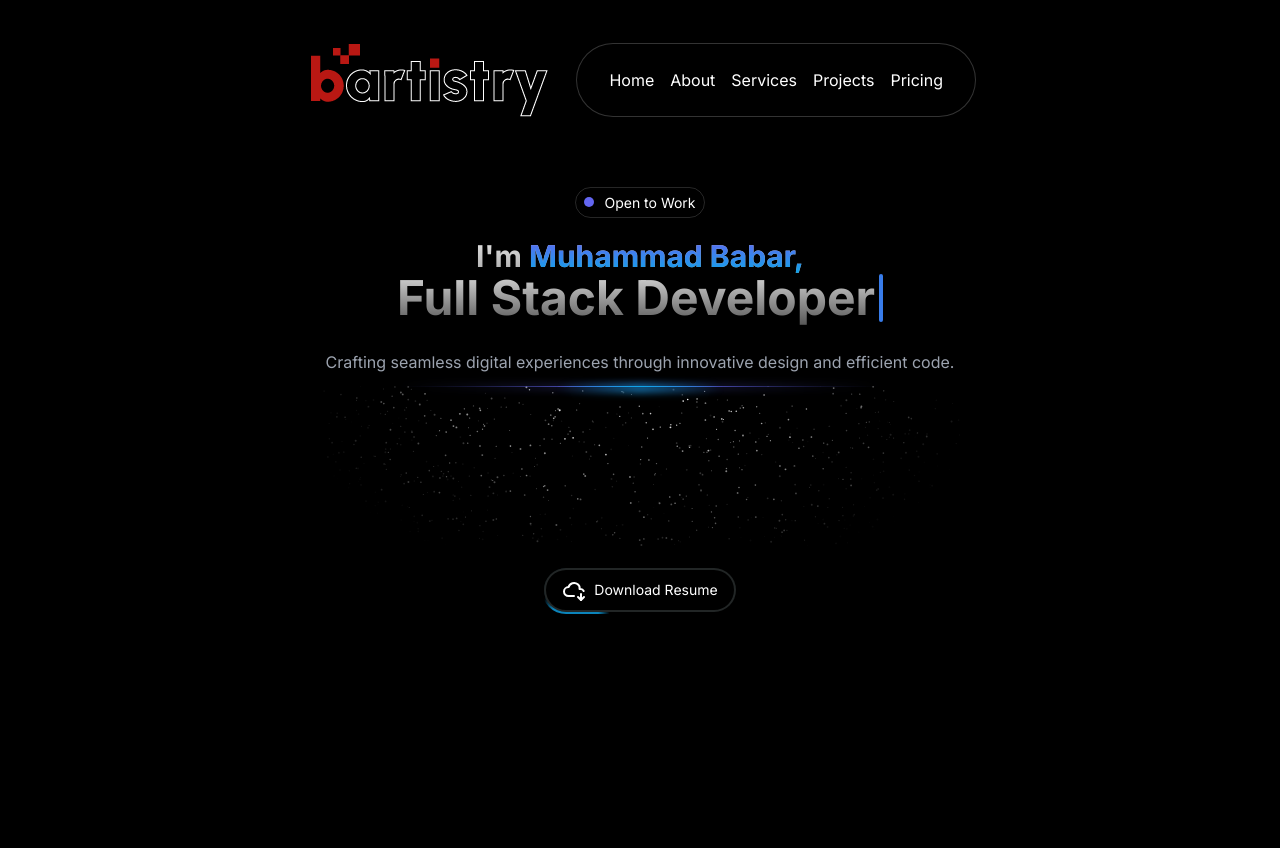
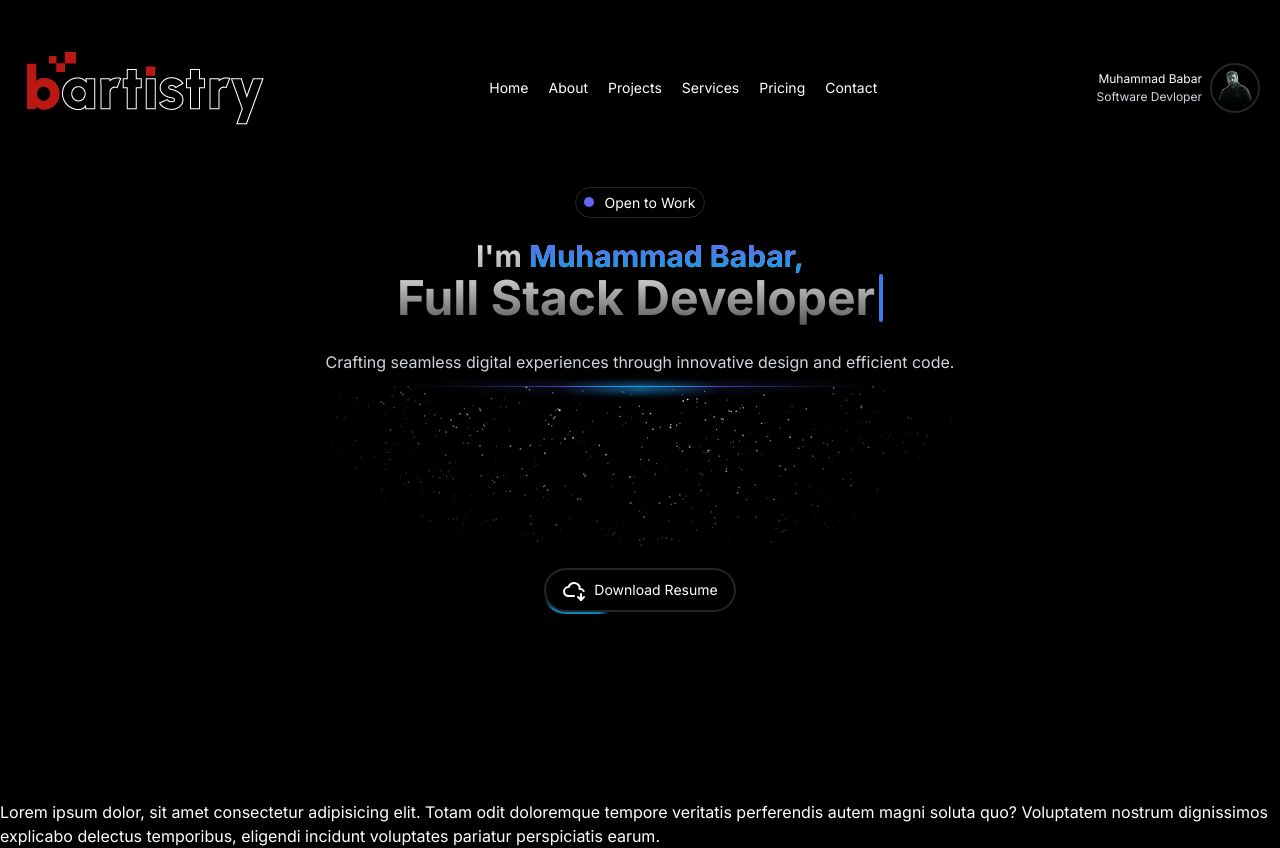
Before and after one commit to Babar78/bartistry, a Next.js app: page / in a window 1280 px wide. Before the commit the page ends 800 px from the top, so only its background shows below. Built offline with nearby package versions, Linux system fonts and the light colour scheme.

Commit message:
Custom Navbar Added

```diff
--- a/app/page.tsx
+++ b/app/page.tsx
@@ -5,6 +5,12 @@ export default function Home() {
   return (
     <main className="">
       <HeroSection />
+      <p>
+        Lorem ipsum dolor, sit amet consectetur adipisicing elit. Totam odit
+        doloremque tempore veritatis perferendis autem magni soluta quo?
+        Voluptatem nostrum dignissimos explicabo delectus temporibus, eligendi
+        incidunt voluptates pariatur perspiciatis earum.
+      </p>
     </main>
   );
 }
--- a/components/Navbar.tsx
+++ b/components/Navbar.tsx
@@ -1,21 +1,84 @@
 "use client";
-import React, { useState } from "react";
-import { HoveredLink, Menu, MenuItem, ProductItem } from "./ui/navbar-menu";
+import React, { useEffect, useState } from "react";
 import { cn } from "@/lib/utils";
-import { motion } from "framer-motion";
 import Image from "next/image";
+import TextRotate from "./ui/text-rotate";
+import { motion, useAnimation } from "framer-motion";
+import Link from "next/link";
 
-import { useTheme } from "next-themes";
+const navItems = [
+  {
+    name: "Home",
+    link: "/",
+  },
+  {
+    name: "About",
+    link: "/about",
+  },
+  {
+    name: "Projects",
+    link: "/projects",
+  },
+  {
+    name: "Services",
+    link: "/services",
+  },
+  {
+    name: "Pricing",
+    link: "/pricing",
+  },
+  {
+    name: "Contact",
+    link: "/contact",
+  },
+];
 
 const Navbar = ({ className }: { className?: string }) => {
-  const [active, setActive] = useState<string | null>(null);
+  const [scrolled, setScrolled] = useState(false);
+  const controls = useAnimation();
+  const navItemControls = useAnimation();
 
-  const { theme, setTheme } = useTheme();
+  useEffect(() => {
+    const handleScroll = () => {
+      if (window.scrollY > 20) {
+        setScrolled(true);
+        controls.start({
+          width: "fit-content",
+          transition: { duration: 0.5 },
+          backgroundColor: "black",
+          border: " 2px solid rgba(255,255,255,0.15)",
+        });
+        navItemControls.start({
+          scale: 0.9,
+          transition: { duration: 0.5 },
+        });
+      } else {
+        setScrolled(false);
+        controls.start({
+          width: "100%",
+          transition: { duration: 0.5 },
+          backgroundColor: "transparent",
+          border: "none",
+        });
+        navItemControls.start({ scale: 1 });
+      }
+    };
+
+    // Check initial scroll position and set state accordingly
+    handleScroll();
+
+    window.addEventListener("scroll", handleScroll);
+    return () => {
+      window.removeEventListener("scroll", handleScroll);
+    };
+  }, [controls]);
 
   return (
-    <div
+    <motion.div
+      animate={controls}
+      initial={{ width: "100%" }}
       className={cn(
-        "fixed top-10 inset-x-0 max-w-2xl mx-auto z-50 flex justify-between items-center",
+        "fixed top-10 inset-x-0 z-50 flex justify-between items-center mx-auto max-w-[1240px] gap-12 !box-content px-4 py-2 rounded-full bg-black",
         className
       )}
     >
@@ -26,65 +89,39 @@ const Navbar = ({ className }: { className?: string }) => {
         height={100}
         style={{ width: "auto", height: "auto" }}
       />
-      <Menu setActive={setActive}>
-        <motion.button
-          transition={{ duration: 0.3 }}
-          className="cursor-pointer text-white hover:opacity-[0.9]"
-        >
-          Home
-        </motion.button>
-        <motion.button
-          transition={{ duration: 0.3 }}
-          className="cursor-pointer text-white hover:opacity-[0.9]"
-        >
-          About
-        </motion.button>
-        <MenuItem setActive={setActive} active={active} item="Services">
-          <div className="flex flex-col space-y-4 text-sm">
-            <HoveredLink href="/web-dev">Web Development</HoveredLink>
-            <HoveredLink href="/interface-design">Interface Design</HoveredLink>
-            <HoveredLink href="/seo">Search Engine Optimization</HoveredLink>
-            <HoveredLink href="/branding">Branding</HoveredLink>
-          </div>
-        </MenuItem>
-        <MenuItem setActive={setActive} active={active} item="Projects">
-          <div className="  text-sm grid grid-cols-2 gap-10 p-4">
-            <ProductItem
-              title="Algochurn"
-              href="https://algochurn.com"
-              src="https://assets.aceternity.com/demos/algochurn.webp"
-              description="Prepare for tech interviews like never before."
-            />
-            <ProductItem
-              title="Tailwind Master Kit"
-              href="https://tailwindmasterkit.com"
-              src="https://assets.aceternity.com/demos/tailwindmasterkit.webp"
-              description="Production ready Tailwind css components for your next project"
-            />
-            <ProductItem
-              title="Moonbeam"
-              href="https://gomoonbeam.com"
-              src="https://assets.aceternity.com/demos/Screenshot+2024-02-21+at+11.51.31%E2%80%AFPM.png"
-              description="Never write from scratch again. Go from idea to blog in minutes."
-            />
-            <ProductItem
-              title="Rogue"
-              href="https://userogue.com"
-              src="https://assets.aceternity.com/demos/Screenshot+2024-02-21+at+11.47.07%E2%80%AFPM.png"
-              description="Respond to government RFPs, RFIs and RFQs 10x faster using AI"
+      <motion.div
+        className="flex items-center justify-center space-x-5"
+        animate={navItemControls}
+        initial={{ scale: 1 }}
+        transition={{ duration: 0.5 }}
+      >
+        {navItems.map((item, index) => (
+          <Link key={index} href={item.link} className="hover:opacity-80">
+            <span className="hidden sm:block text-sm">{item.name}</span>
+          </Link>
+        ))}
+      </motion.div>
+      <motion.div className="flex gap-2 items-center">
+        <div className="text-right">
+          <p className="text-[12px]">Muhammad Babar</p>
+          <div className="">
+            <TextRotate
+              words={["Software Devloper", "Web Developer"]}
+              className="text-gray-300 text-[12px] whitespace-nowrap"
             />
           </div>
-        </MenuItem>
-        <MenuItem setActive={setActive} active={active} item="Pricing">
-          <div className="flex flex-col space-y-4 text-sm">
-            <HoveredLink href="/hobby">Hobby</HoveredLink>
-            <HoveredLink href="/individual">Individual</HoveredLink>
-            <HoveredLink href="/team">Team</HoveredLink>
-            <HoveredLink href="/enterprise">Enterprise</HoveredLink>
-          </div>
-        </MenuItem>
-      </Menu>
-    </div>
+        </div>
+        <div className="rounded-full w-[50px] h-[50px] border-2 border-[rgba(255,255,255,0.15)] overflow-clip p-[5px]">
+          <Image
+            src={require("@/public/images/heroPic-updated.png")}
+            alt="avatar"
+            width={40}
+            height={40}
+            className="rounded-full w-auto h-auto"
+          />
+        </div>
+      </motion.div>
+    </motion.div>
   );
 };
 
--- /dev/null
+++ b/components/ui/floating-navbar.tsx
@@ -0,0 +1,82 @@
+"use client";
+import React, { useState } from "react";
+import {
+  motion,
+  AnimatePresence,
+  useScroll,
+  useMotionValueEvent,
+} from "framer-motion";
+import { cn } from "@/lib/utils";
+import Link from "next/link";
+
+export const FloatingNav = ({
+  navItems,
+  className,
+}: {
+  navItems: {
+    name: string;
+    link: string;
+    icon?: JSX.Element;
+  }[];
+  className?: string;
+}) => {
+  const { scrollYProgress } = useScroll();
+
+  const [visible, setVisible] = useState(false);
+
+  useMotionValueEvent(scrollYProgress, "change", (current) => {
+    // Check if current is not undefined and is a number
+    if (typeof current === "number") {
+      let direction = current! - scrollYProgress.getPrevious()!;
+
+      if (scrollYProgress.get() < 0.05) {
+        setVisible(false);
+      } else {
+        if (direction < 0) {
+          setVisible(true);
+        } else {
+          setVisible(false);
+        }
+      }
+    }
+  });
+
+  return (
+    <AnimatePresence mode="wait">
+      <motion.div
+        initial={{
+          opacity: 1,
+          y: -100,
+        }}
+        animate={{
+          y: visible ? 0 : -100,
+          opacity: visible ? 1 : 0,
+        }}
+        transition={{
+          duration: 0.2,
+        }}
+        className={cn(
+          "flex max-w-fit  fixed top-10 inset-x-0 mx-auto border border-transparent dark:border-white/[0.2] rounded-full dark:bg-black bg-white shadow-[0px_2px_3px_-1px_rgba(0,0,0,0.1),0px_1px_0px_0px_rgba(25,28,33,0.02),0px_0px_0px_1px_rgba(25,28,33,0.08)] z-[5000] pr-2 pl-8 py-2  items-center justify-center space-x-4",
+          className
+        )}
+      >
+        {navItems.map((navItem: any, idx: number) => (
+          <Link
+            key={`link=${idx}`}
+            href={navItem.link}
+            className={cn(
+              "relative dark:text-neutral-50 items-center flex space-x-1 text-neutral-600 dark:hover:text-neutral-300 hover:text-neutral-500"
+            )}
+          >
+            <span className="block sm:hidden">{navItem.icon}</span>
+            <span className="hidden sm:block text-sm">{navItem.name}</span>
+          </Link>
+        ))}
+        <button className="border text-sm font-medium relative border-neutral-200 dark:border-white/[0.2] text-black dark:text-white px-4 py-2 rounded-full">
+          <span>Login</span>
+          <span className="absolute inset-x-0 w-1/2 mx-auto -bottom-px bg-gradient-to-r from-transparent via-blue-500 to-transparent  h-px" />
+        </button>
+      </motion.div>
+    </AnimatePresence>
+  );
+};
--- /dev/null
+++ b/components/ui/text-rotate.tsx
@@ -0,0 +1,50 @@
+"use client";
+
+import { useEffect, useState } from "react";
+import { AnimatePresence, HTMLMotionProps, motion } from "framer-motion";
+
+import { cn } from "@/lib/utils";
+
+interface WordRotateProps {
+  words: string[];
+  duration?: number;
+  framerProps?: HTMLMotionProps<"h1">;
+  className?: string;
+}
+
+export default function WordRotate({
+  words,
+  duration = 3000,
+  framerProps = {
+    initial: { opacity: 0, y: 20 },
+    animate: { opacity: 1, y: 0 },
+    exit: { opacity: 0, y: -20 },
+    transition: { duration: 0.3, ease: "easeOut" },
+  },
+  className,
+}: WordRotateProps) {
+  const [index, setIndex] = useState(0);
+
+  useEffect(() => {
+    const interval = setInterval(() => {
+      setIndex((prevIndex) => (prevIndex + 1) % words.length);
+    }, duration);
+
+    // Clean up interval on unmount
+    return () => clearInterval(interval);
+  }, [words, duration]);
+
+  return (
+    <div className="overflow-hidden">
+      <AnimatePresence mode="wait">
+        <motion.h1
+          key={words[index]}
+          className={`${cn(className)}`}
+          {...framerProps}
+        >
+          {words[index]}
+        </motion.h1>
+      </AnimatePresence>
+    </div>
+  );
+}
--- a/sections/HeroSection.tsx
+++ b/sections/HeroSection.tsx
@@ -45,7 +45,7 @@ const HeroSection = () => {
           </h1>
         </div>
         <div className="mt-5">
-          <p className="text-center text-gray-400 relative z-20">
+          <p className="text-center text-gray-300 relative z-20">
             Crafting seamless digital experiences through innovative design and
             efficient code.
           </p>
```
